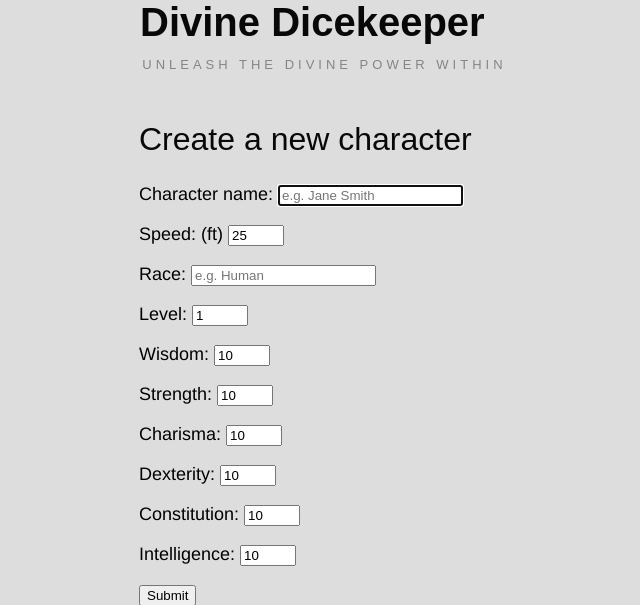
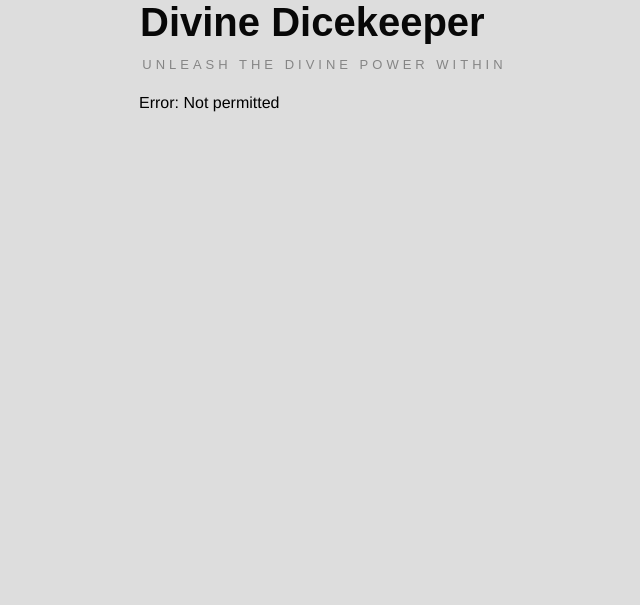
Before and after one commit to stalola/dnd-cleric-character-sheet, a Flask app: page /new_character in a window 1280 px wide. Shown: the top 605 px of the page, without its empty margins (141-781 px from the left). Run offline with Flask 3, Linux system fonts and the light colour scheme.

Commit message:
Restricting access to edit other users  data

```diff
--- a/characters.py
+++ b/characters.py
@@ -5,7 +5,7 @@ import users
 def create(character_name, speed, race, level, wisdom, strength, charisma, dexterity, constitution,
            intelligence):
     user_id = users.user_id()
-    if user_id == 0:
+    if not users.is_user():
         return False
     sql = """INSERT INTO characters(user_id, character_name, race, speed, level, strength,
     dexterity, constitution, intelligence, wisdom, charisma)
@@ -21,7 +21,7 @@ def create(character_name, speed, race, level, wisdom, strength, charisma, dexte
 def update(char_id, speed, level, wisdom, strength, charisma, dexterity, constitution,
            intelligence):
     user_id = users.user_id()
-    if user_id == 0:
+    if not users.is_user():
         return False
     sql = """UPDATE characters
     SET speed=:speed, level=:level, wisdom=:wisdom, strength=:strength, charisma=:charisma,
--- a/routes.py
+++ b/routes.py
@@ -38,6 +38,9 @@ def register():
 @app.route("/new_character", methods=["GET", "POST"])
 def new_character():
     if request.method == "GET":
+        allow = users.is_user()
+        if not allow:
+            return render_template("error.html", message="Not permitted")
         return render_template("new_character.html")
     if request.method == "POST":
         character_name = request.form["character_name"]
@@ -63,7 +66,12 @@ def character_page(char_id):
 @app.route("/character/<int:char_id>/edit", methods=["GET", "POST"])
 def edit(char_id):
     if request.method == "GET":
+        allow = False
         character = characters.character_sheet(char_id)
+        if users.user_id() == character.user_id:
+            allow = True
+        if not allow:
+            return render_template("error.html", message="Not permitted")
         return render_template("edit_character.html", character=character)
     if request.method == "POST":
         char_id = request.form["character_id"]
--- a/templates/character.html
+++ b/templates/character.html
@@ -36,8 +36,9 @@
     Survival <min>(Wis)</min> {{ character.survival }} <br>
 </p>
 
+{% if session.user_id == character.user_id %}
 <p>
     <a href="{{ character.id }}/edit">Edit character</a>
-
 </p>
+{% endif %}
 {% endblock %}
--- a/users.py
+++ b/users.py
@@ -31,3 +31,8 @@ def register(username, password):
 
 def user_id():
     return session.get("user_id",0)
+
+def is_user():
+    if user_id() == 0:
+        return False
+    return True
```
